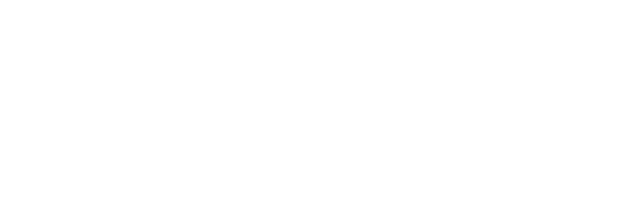
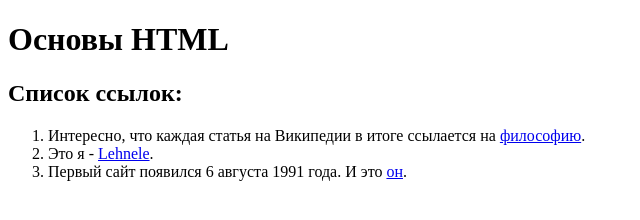
Before and after one commit to Lehnele/task-html, a website: page src/index.html in a window 1280 px wide. Shown: the whole page, without its empty margins (0-640 px from the left). Drawn offline with Linux system fonts and the light colour scheme.

Commit message:
Задание по HTML

```diff
--- a/src/index.html
+++ b/src/index.html
@@ -1,7 +1,25 @@
 <!DOCTYPE html>
 <html lang="en">
     <head>
+        <meta charset="UTF-8">
         <title>HTML</title>
     </head>
-    <body></body>
+    <body>
+        <h1>Основы HTML</h1>
+        <h2>Список ссылок:</h2>
+        <ol>
+            <li>
+                Интересно, что каждая статья на Википедии в итоге ссылается на
+                <a href="https://ru.wikipedia.org/wiki/%D0%A4%D0%B8%D0%BB%D0%BE%D1%81%D0%BE%D1%84%D0%B8%D1%8F">философию</a>.
+            </li>
+            <li>
+                Это я -
+                <a href="https://github.com/Lehnele">Lehnele</a>.
+            </li>
+            <li>
+                Первый сайт появился 6 августа 1991 года. И это
+                <a href="http://info.cern.ch/hypertext/WWW/TheProject.html">он</a>.
+            </li>
+        </ol>
+    </body>
 </html>
```
Also changed, not shown: 1 other file.
